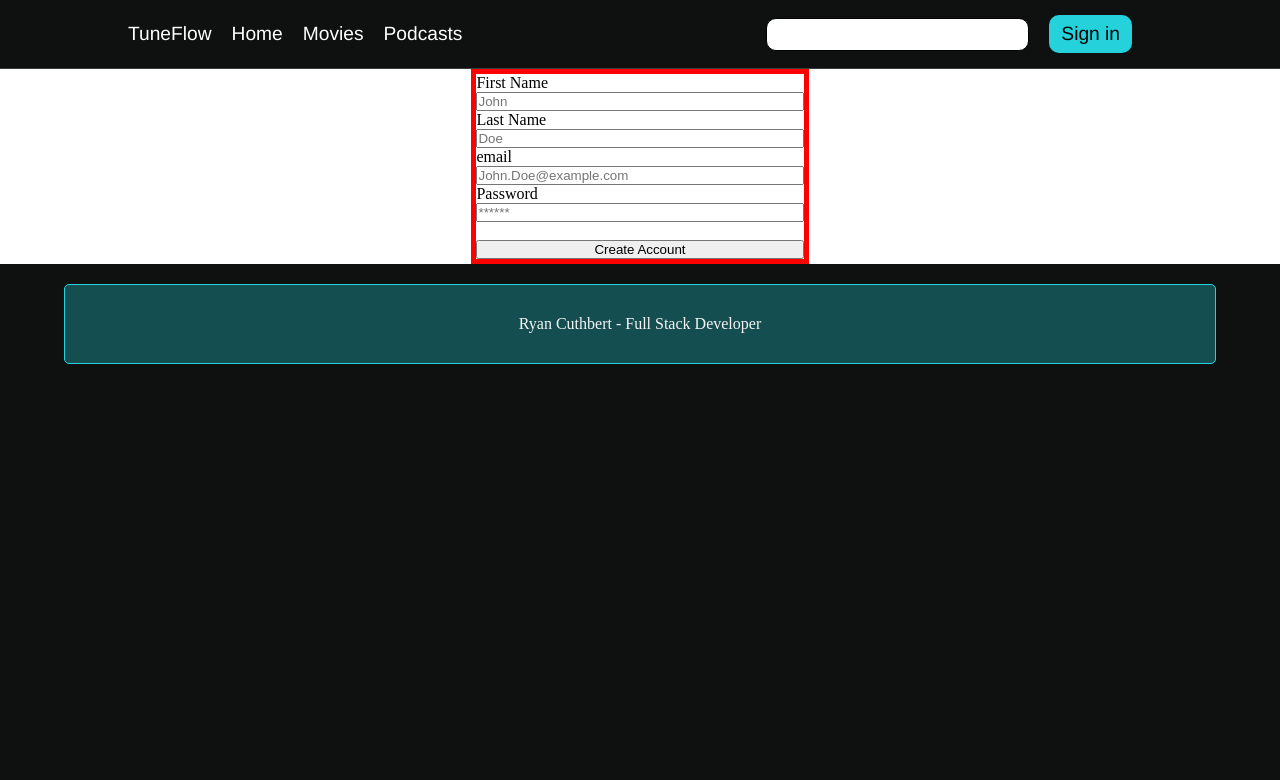
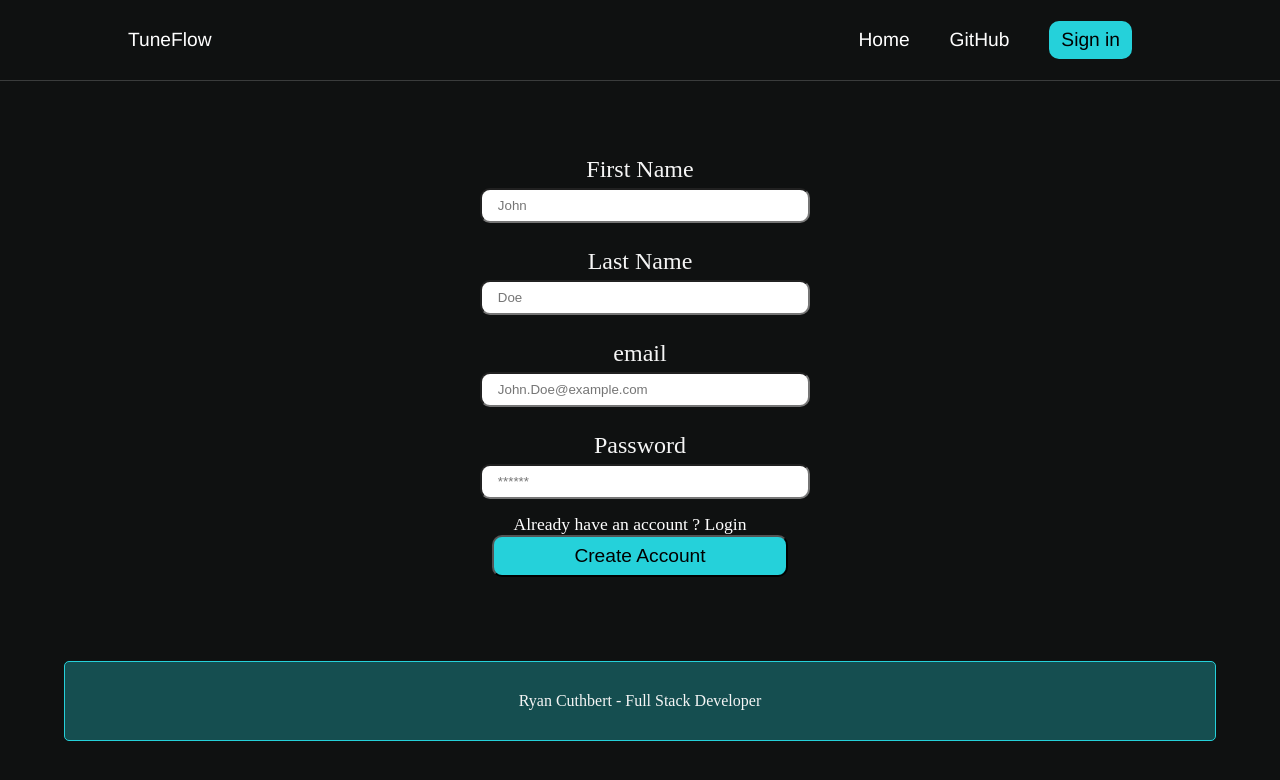
Before and after one commit to Ryan3389/TuneFlow, a React (Vite) app in the folder client/: page /signup in a window 1280 px wide. Shown: the top 780 px of the page. Built offline with nearby package versions, Linux system fonts and the light colour scheme.

Commit message:
updates styles on home page and form

```diff
--- a/client/src/App.css
+++ b/client/src/App.css
@@ -9,6 +9,7 @@ nav {
     width: 80%;
     margin: auto;
     font-family: Ember, Helvetica, Arial, "sans-serif";
+    height: 10vh;
 }
 
 .nav-left p,
@@ -26,7 +27,6 @@ a,
 
 .nav-left p,
 a {
-    /* margin: 0 10px; */
     margin-right: 20px;
     font-size: 16px;
 }
@@ -48,13 +48,13 @@ nav a {
     margin-left: 20px;
 }
 
-nav input[type="search"] {
+/* nav input[type="search"] {
     background-color: #fff;
     margin: 17.6px 0;
     padding: 8px 60px 8px 24px;
     border-radius: 10px;
     border: 1px solid #000;
-}
+} */
 
 nav .sign-in-btn {
     background-color: #25d1da;
@@ -112,7 +112,7 @@ nav .sign-in-btn:hover {
 .cta-home {
     height: 50%;
     border: 1px solid white;
-    width: 50%;
+    width: 90%;
     margin: auto;
     border-radius: 5px;
     display: flex;
@@ -121,7 +121,6 @@ nav .sign-in-btn:hover {
     align-items: center;
     font-size: 1.5rem;
     line-height: 1.5;
-    /* background: linear-gradient(135deg, #25d1da, #005FCC); */
     background: linear-gradient(135deg, #25d1da, #FF5722);
 }
 
@@ -129,10 +128,11 @@ nav .sign-in-btn:hover {
 /* Filter Page - Songs by Artists */
 
 .song-container {
-    background-color: white;
+    color: #ccc;
     display: grid;
     grid-template-columns: 1fr 1fr 1fr;
     justify-items: center;
+    margin: 5px 0;
 }
 
 .song-img {
@@ -141,13 +141,19 @@ nav .sign-in-btn:hover {
 }
 
 .song-article {
-    border: 5px solid red;
+    border: 1px solid #cccccc56;
     width: 70%;
     margin: 5px;
     display: flex;
     flex-direction: column;
     align-items: center;
+    text-align: center;
+    padding: 5px 10px;
+    border-radius: 10px;
+}
 
+.btn-container {
+    border: 1px solid;
 }
 
 /*Save Song Button */
@@ -164,9 +170,11 @@ nav .sign-in-btn:hover {
 
 /* Form styles*/
 .form-section {
-    background-color: white;
     display: flex;
     justify-content: center;
+    color: whitesmoke;
+    height: 70vh;
+    align-items: center;
 }
 
 
@@ -175,9 +183,44 @@ nav .sign-in-btn:hover {
 }
 
 form {
-    border: 5px solid red;
+    /* border: 1px solid rgba(245, 245, 245, 0.19); */
+    text-align: center;
+    font-size: 1.5rem;
+    display: flex;
+    flex-direction: column;
+    justify-content: center;
+    padding: 50px;
+}
 
+form a {
+    text-decoration: none;
+    font-size: 1.1rem;
 }
+
+form input {
+    padding: 8px 16px;
+    border-radius: 10px;
+    margin: 5px;
+}
+
+form input[type="submit"] {
+    width: 80%;
+    margin: auto;
+    background-color: #25d1da;
+    padding: 8px 16px;
+    font-size: 1.2rem;
+    cursor: pointer;
+}
+
+form input[type="submit"]:hover {
+    background: linear-gradient(135deg, #1CAAB9, #148D9F);
+}
+
+form .input-div {
+    padding: 10px 20px;
+}
+
+
 
 footer {
     height: 10vh;
@@ -188,9 +231,8 @@ footer {
     background-color: #25d1da50;
     border: 1px solid#25d1da;
     width: 90%;
-    margin: auto;
     border-radius: 5px;
-    margin-top: 20px;
+    margin: 20px auto 20px auto
 }
 
 
@@ -198,7 +240,7 @@ footer {
 
 
 
-/* Navbar Media Queries */
+/* Media Queries */
 
 @media only screen and (max-width: 500px) {
 
@@ -216,7 +258,17 @@ footer {
     }
 
     nav .sign-in-btn {
-        font-size: 0.6rem;
+        font-size: 0.5rem;
+    }
+
+    .artist-img {
+        width: 80px;
+    }
+
+
+    .song-container {
+        display: grid;
+        grid-template-columns: 1fr 1fr;
     }
 }
 
@@ -236,6 +288,21 @@ footer {
     nav input[type="search"] {
         width: 60%;
     }
+
+    .song-container {
+        display: grid;
+        grid-template-columns: 1fr 1fr;
+    }
+
+    .song-article {
+        width: 80%;
+    }
+
+    .artist-img {
+        width: 100px;
+    }
+
+
 }
 
 @media only screen and (max-width: 900px) {
@@ -247,4 +314,24 @@ footer {
     .nav-right a {
         font-size: 0.9rem;
     }
+
+    .artist-img {
+        width: 120px;
+    }
+
+    .song-container {
+        display: grid;
+        grid-template-columns: 1fr 1fr;
+    }
 }
+
+
+
+/* Media Queries for filter by artist page*/
+/*
+@media only screen and (max-width: 500px) {
+    .song-container {
+        display: grid;
+        grid-template-columns: 1fr 1fr;
+    }
+} */
--- a/client/src/components/Form.jsx
+++ b/client/src/components/Form.jsx
@@ -3,7 +3,7 @@ function Form({ inputFields, submitBtnText, redirectText, linkPath, formData, on
     return (
         <form onSubmit={formSubmit}>
             {inputFields.map((field, index) => (
-                <div key={index}>
+                <div className="input-div" key={index}>
                     <label htmlFor={field.name}>{field.label}</label>
                     <input
                         type={field.type}
@@ -15,7 +15,7 @@ function Form({ inputFields, submitBtnText, redirectText, linkPath, formData, on
                     />
                 </div>
             ))}
-            <Link to={linkPath}>{redirectText}</Link>
+            <Link className="redirect-text" to={linkPath}>{redirectText}</Link>
             <input type="submit" value={submitBtnText} />
         </form>
     )
--- a/client/src/components/Navbar.jsx
+++ b/client/src/components/Navbar.jsx
@@ -11,13 +11,11 @@ function Navbar() {
                 <nav>
                     <span className="nav-left">
                         <p>TuneFlow</p>
-                        <Link to='/'>Home</Link>
-                        <Link>Movies</Link>
-                        <Link>Podcasts</Link>
                     </span>
 
                     <span className="nav-right">
-                        <input type="search" aria-label="search" />
+                        <Link to='/'>Home</Link>
+                        <a target="_blank" href="https://github.com/Ryan3389">GitHub</a>
                         <Link onClick={handleLogout} className="sign-in-btn">Logout</Link>
                     </span>
                 </nav>
@@ -25,13 +23,11 @@ function Navbar() {
                 <nav>
                     <span className="nav-left">
                         <p>TuneFlow</p>
-                        <Link to='/'>Home</Link>
-                        <Link>Movies</Link>
-                        <Link>Podcasts</Link>
                     </span>
 
                     <span className="nav-right">
-                        <input type="search" aria-label="search" />
+                        <Link to='/'>Home</Link>
+                        <a target="_blank" href="https://github.com/Ryan3389">GitHub</a>
                         <Link to='/login' className="sign-in-btn">Sign in</Link>
                     </span>
                 </nav>
--- /dev/null
+++ b/client/src/components/SongCard.jsx
@@ -0,0 +1,17 @@
+function SongCard({ collectionName, imgSrc, saveBtn, index, btnText, artistName }) {
+    return (
+        <>
+            <article className='song-article' key={index}>
+                <p>{collectionName}</p>
+                <p>{artistName}</p>
+                <img src={imgSrc} alt="Post Malone" className='song-img' />
+
+                <button onClick={saveBtn} className='save-btn'>{btnText}</button>
+
+            </article>
+
+        </>
+    )
+}
+
+export default SongCard
--- a/client/src/pages/HomePage.jsx
+++ b/client/src/pages/HomePage.jsx
@@ -1,24 +1,24 @@
 import { Link } from "react-router";
-import taylorSwift from '../assets/taylorSwift.jpg'
 import postMalone from '../assets/postMalone.jpg'
 import eltonJohn from '../assets/eltonJohn.jpg'
-import morganWallen from '../assets/morganWallen.jpg'
+import brunoMars from '../assets/brunoMars.png'
+import theWeeknd from '../assets/theWeeknd.jpg'
 import ladyGaga from '../assets/ladyGaga.webp'
 import auth from "../utils/auth";
 
 
 function HomePage() {
     const artists = [
-        { id: 1, firstName: "Taylor", lastName: 'Swift', imgSrc: taylorSwift, altTag: "Taylor Swift Headshot" },
+        { id: 1, firstName: "Bruno", lastName: 'Mars', imgSrc: brunoMars, altTag: "Bruno Mars Headshot" },
         { id: 2, firstName: "Post", lastName: 'Malone', imgSrc: postMalone, altTag: "Post Malone Headshot" },
         { id: 3, firstName: "Elton", lastName: 'John', imgSrc: eltonJohn, altTag: "Elton John Headshot" },
-        { id: 4, firstName: "Morgan", lastName: 'Wallen', imgSrc: morganWallen, altTag: "Morgan Wallen Headshot" },
+        { id: 4, firstName: "The", lastName: 'Weeknd', imgSrc: theWeeknd, altTag: "The Weeknd Headshot" },
         { id: 5, firstName: "Lady", lastName: 'Gaga', imgSrc: ladyGaga, altTag: "Lady Gaga Headshot" },
     ]
     return (
         <section className="artist-section">
             <span className='artist-title-span'>
-                <h2>Top Artists</h2>
+                <h2>Top Artists </h2>
             </span>
             <div className='artist-div'>
                 {artists.map((artist) => (
@@ -31,8 +31,8 @@ function HomePage() {
 
             <div className='cta-home'>
                 <p>TuneFlow Music</p>
-                <p>Discover new artists today</p>
-                <p>Start browsing</p>
+                <p>Discover Something New</p>
+                <p>Start Listening</p>
             </div>
         </section>
     )
--- a/client/src/pages/MediaPage.jsx
+++ b/client/src/pages/MediaPage.jsx
@@ -1,3 +1,5 @@
+
+import SongCard from '../components/SongCard'
 import { ADD_MEDIA } from '../utils/mutations'
 import { useMutation } from '@apollo/client'
 import auth from '../utils/auth'
@@ -7,10 +9,6 @@ function MediaPage() {
     // State Variables
     const [artistState, setArtistState] = useState([])
 
-    const [mediaState, setMediaState] = useState({
-        userId: "",
-        mediaInput: ""
-    })
 
     const [addMedia, { error, data }] = useMutation(ADD_MEDIA)
     //Query Params
@@ -58,12 +56,13 @@ function MediaPage() {
                 const filteredData = data.results.filter((song, index, arr) =>
                     arr.findIndex(item => item.collectionName === song.collectionName && item.artworkUrl100 === song.artworkUrl100) === index
                 );
-
-                const updateArtistState = filteredData.map((song) => ({
+                const topTenSongs = filteredData.slice(0, 9)
+                const updateArtistState = topTenSongs.map((song) => ({
                     collectionName: song.collectionName,
                     imgUrl: song.artworkUrl100
                 }));
 
+                console.log(updateArtistState)
                 setArtistState(updateArtistState)
 
             } catch (error) {
@@ -76,14 +75,106 @@ function MediaPage() {
     return (
         <section className="song-container">
             {artistState.map((song, index) => (
-                <article className='song-article' key={index}>
-                    <p>{song.collectionName}</p>
-                    <img src={song.imgUrl} alt="Post Malone" className='song-img' />
-                    <button onClick={() => saveSongData(song)} className='save-btn'>Save</button>
-                </article>
+                <SongCard
+                    collectionName={song.collectionName}
+                    imgSrc={song.imgUrl}
+                    saveBtn={() => saveSongData(song)}
+                    index={index}
+                    btnText="Save"
+                    artistName={`${firstName} ${lastName}`}
+                />
             ))}
         </section>
     )
 }
 
 export default MediaPage
+
+// import SongCard from '../components/SongCard'
+// import { ADD_MEDIA } from '../utils/mutations'
+// import { useMutation } from '@apollo/client'
+// import auth from '../utils/auth'
+// import { useEffect, useState } from "react"
+// import { useLocation } from "react-router-dom"
+// function MediaPage() {
+//     // State Variables
+//     const [artistState, setArtistState] = useState([])
+
+
+//     const [addMedia, { error, data }] = useMutation(ADD_MEDIA)
+//     //Query Params
+//     const location = useLocation()
+//     const params = new URLSearchParams(location.search)
+
+//     const firstName = params.get('firstName')
+//     const lastName = params.get('lastName')
+
+//     const saveSongData = async (song) => {
+//         const userId = auth.getToken().data._id
+
+//         const mediaInput = {
+//             artistName: `${firstName} ${lastName}`,
+//             trackName: song.collectionName,
+//             imgUrl: song.imgUrl
+//         }
+
+//         const { data } = await addMedia({
+//             variables: {
+//                 userId,
+//                 mediaInput
+//             }
+//         })
+
+//         if (data && data.addMedia) {
+//             console.log("Song saved successfully")
+//         }
+//         console.log("User Id: ", userId)
+//         console.log("Media Input: ", mediaInput)
+//     }
+
+//     useEffect(() => {
+//         const getData = async () => {
+//             try {
+//                 const response = await fetch(`api/media/artist?firstName=${firstName}&lastName=${lastName}`, {
+//                     method: 'GET',
+//                 })
+//                 if (!response.ok) {
+//                     throw new Error("Network error")
+//                 }
+
+//                 const data = await response.json()
+
+//                 const filteredData = data.results.filter((song, index, arr) =>
+//                     arr.findIndex(item => item.collectionName === song.collectionName && item.artworkUrl100 === song.artworkUrl100) === index
+//                 );
+
+//                 const updateArtistState = filteredData.map((song) => ({
+//                     collectionName: song.collectionName,
+//                     imgUrl: song.artworkUrl100
+//                 }));
+
+//                 setArtistState(updateArtistState)
+
+//             } catch (error) {
+//                 console.error(error)
+//             }
+
+//         }
+//         getData()
+//     }, [firstName, lastName])
+//     return (
+//         <section className="song-container">
+//             {artistState.map((song, index) => (
+//                 <SongCard
+//                     collectionName={song.collectionName}
+//                     imgSrc={song.imgUrl}
+//                     saveBtn={() => saveSongData(song)}
+//                     index={index}
+//                     btnText="Save"
+//                 />
+//             ))}
+//         </section>
+//     )
+// }
+
+// export default MediaPage
```
Also changed, not shown: client/src/assets/brunoMars.png (added), client/src/assets/theWeeknd.jpg (added).
